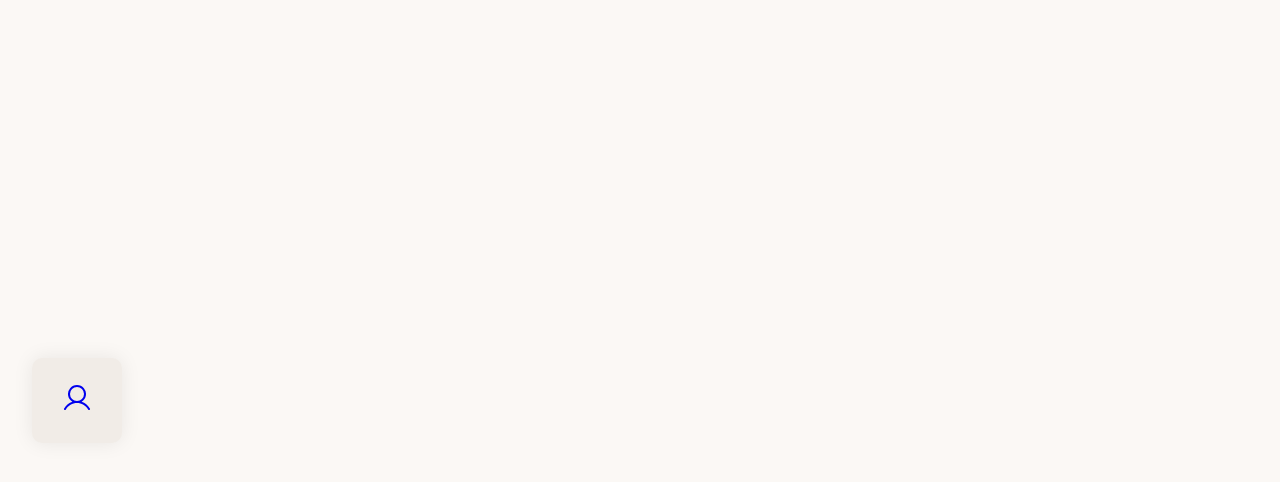
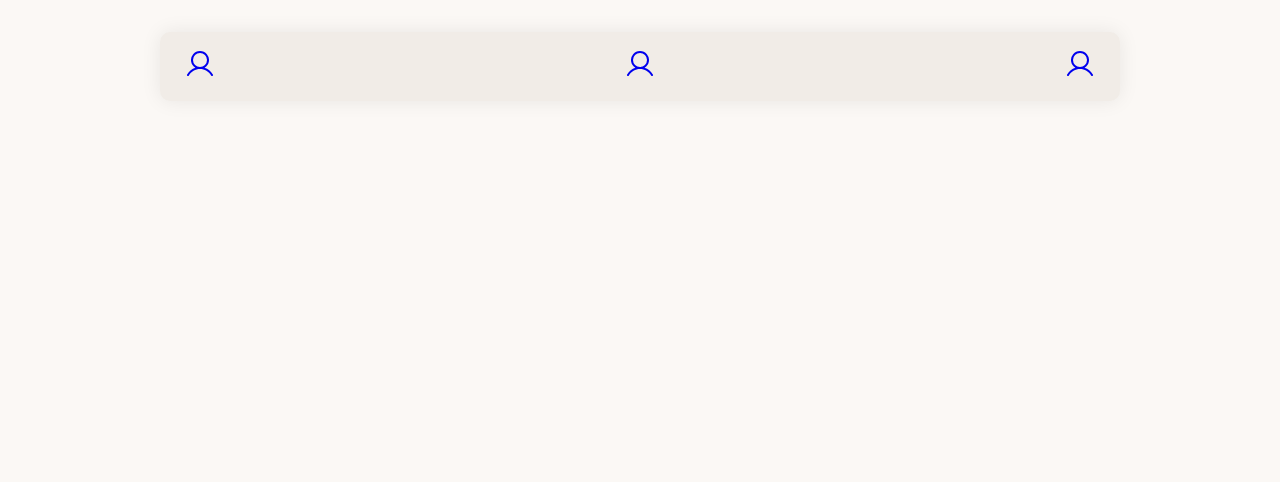
Before and after one commit to AbbieSmith11/goal-project, a Next.js app in the folder web/: page / in a window 1280 px wide. Shown: the top 482 px of the page. Built offline with nearby package versions, Linux system fonts and the light colour scheme.

Commit message:
feat: tabs initial

```diff
--- a/web/app/page.tsx
+++ b/web/app/page.tsx
@@ -1,3 +1,5 @@
+import React from "react";
+
 import { Icon } from "../components/Icon/Icon";
 import { Link } from "../components/Link/Link";
 import { Navbar } from "../components/Navbar/Navbar";
@@ -5,11 +7,37 @@ import { Navbar } from "../components/Navbar/Navbar";
 export default function Home() {
   return (
     <div>
-      <Navbar orientation="vertical">
+      <Navbar>
+        <Link href="https://www.w3schools.com/tags/tag_link.asp">
+          <Icon icon="profile" variant="regular" />
+        </Link>
+        <Link href="https://www.w3schools.com/tags/tag_link.asp">
+          <Icon icon="profile" variant="regular" />
+        </Link>
         <Link href="https://www.w3schools.com/tags/tag_link.asp">
           <Icon icon="profile" variant="regular" />
         </Link>
       </Navbar>
+
+      {/* <Tabs defaultValue="All">
+        <TabList>
+          <Tab value="All">All</Tab>
+          <Tab value="Work">Work</Tab>
+          <Tab value="Personal">Personal</Tab>
+        </TabList>
+
+        <TabPanel value="All">
+          <p>All content</p>
+        </TabPanel>
+
+        <TabPanel value="Work">
+          <p>Work</p>
+        </TabPanel>
+
+        <TabPanel value="Personal">
+          <p>Personal</p>
+        </TabPanel>
+      </Tabs> */}
     </div>
   );
-}
+};
```
Also changed, not shown: web/components/Tabs/Tabs.tsx (added, +104 -0 lines), web/components/Tabs/TabsContext.ts (added, +16 -0 lines).
